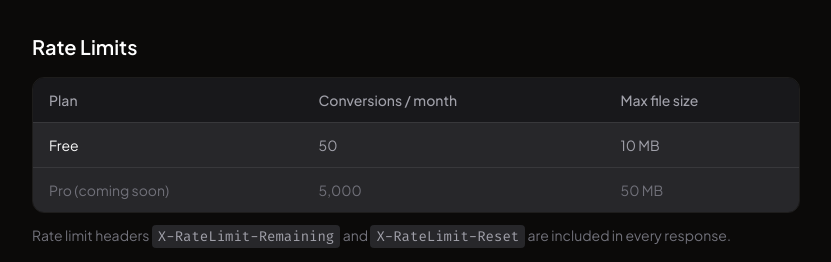
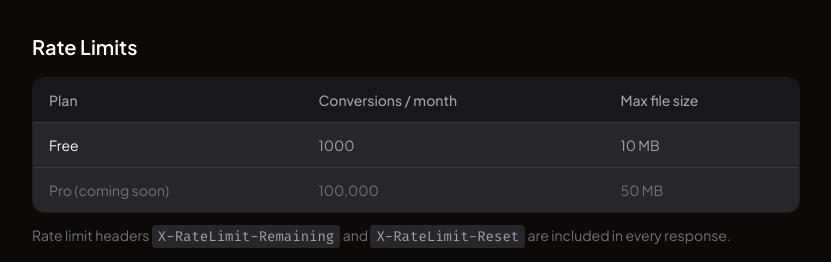
Before and after one commit to Ekansh-187/docx-flow-fe, a Next.js app: page /docs in a window 1280 px wide. Shown: the part 4160-4422 px from the top of the page, without its empty margins (352-1183 px from the left). Built offline with nearby package versions, Linux system fonts and the light colour scheme; no server answers.

Commit message:
fix : rate limits

```diff
--- a/app/docs/page.tsx
+++ b/app/docs/page.tsx
@@ -689,12 +689,12 @@ int main() {
               <tbody className="divide-y divide-border bg-surface">
                 <tr>
                   <td className="px-4 py-3 text-foreground">Free</td>
-                  <td className="px-4 py-3 text-secondary">50</td>
+                  <td className="px-4 py-3 text-secondary">1000</td>
                   <td className="px-4 py-3 text-secondary">10 MB</td>
                 </tr>
                 <tr>
                   <td className="px-4 py-3 text-muted">Pro (coming soon)</td>
-                  <td className="px-4 py-3 text-muted">5,000</td>
+                  <td className="px-4 py-3 text-muted">100,000</td>
                   <td className="px-4 py-3 text-muted">50 MB</td>
                 </tr>
               </tbody>
```
Lines whose indentation alone changed are shown as unchanged.
